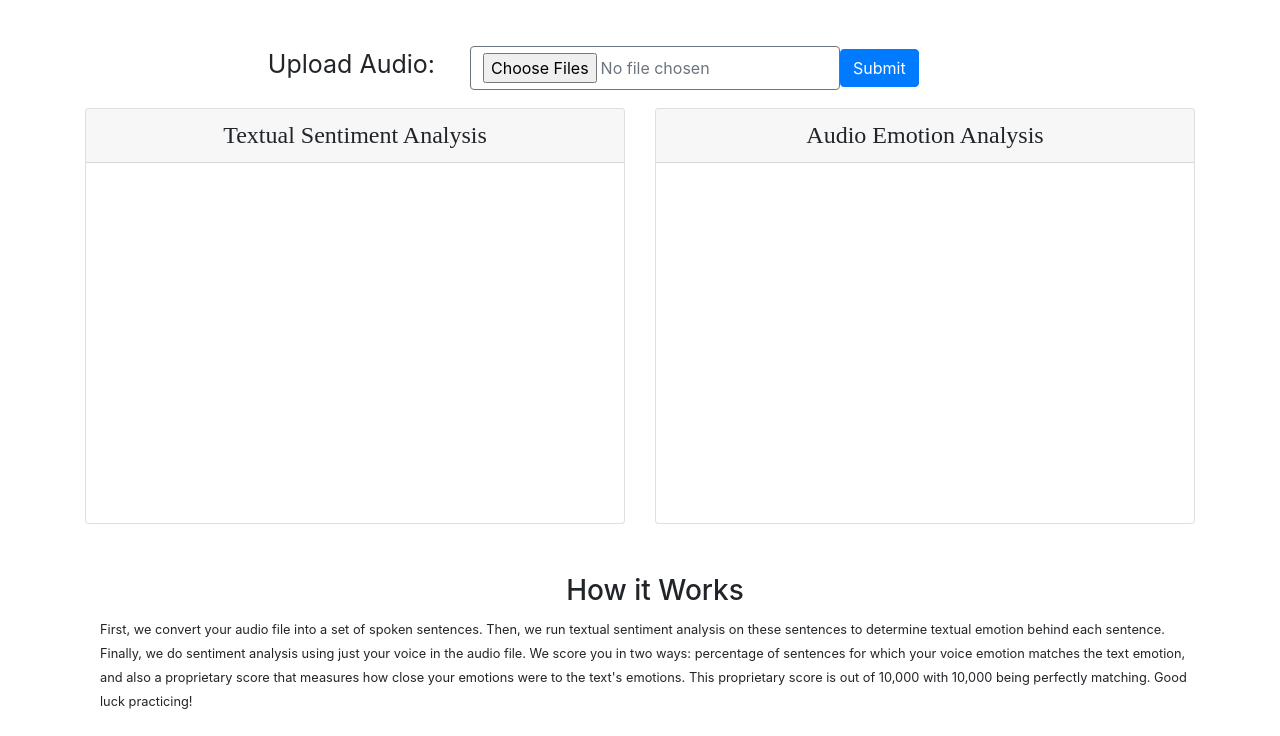
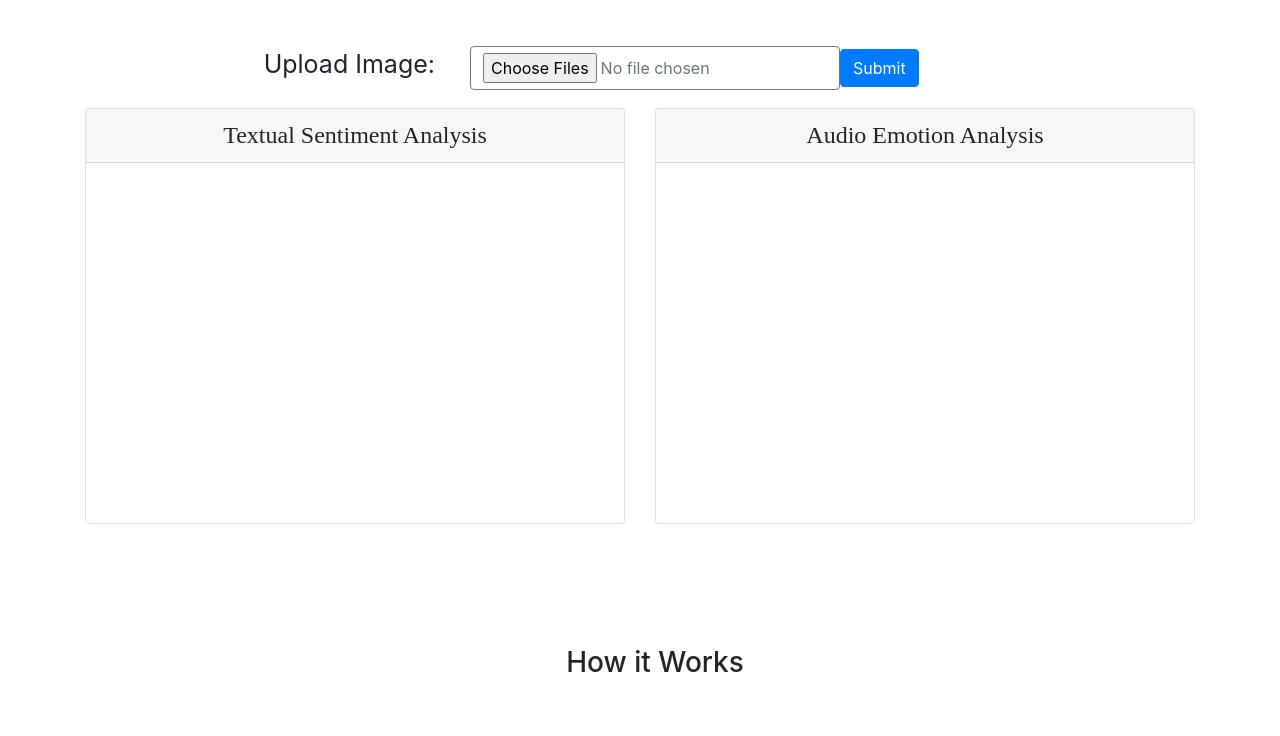
Before and after one commit to theharshgupta/mustard-project, a Flask app: page / in a window 1280 px wide. Shown: the part 64-800 px from the top of the page. Run offline with Flask 2, Linux system fonts and the light colour scheme; some libraries are stand-ins or nearby versions.

```diff
--- a/templates/index.html
+++ b/templates/index.html
@@ -3,7 +3,7 @@
 
 <head>
     <meta charset="UTF-8">
-    <title>Hearo - Audio Analysis</title>
+    <title><Mustard Seed Quality Tool></title>
     <meta name="viewport" content="width = device-width, initial-scale=1">
     <link rel="shortcut icon" href="{{ url_for('static', filename='favicon.ico') }}">
     <link rel="stylesheet" href="https://stackpath.bootstrapcdn.com/bootstrap/4.1.3/css/bootstrap.min.css"
@@ -48,7 +48,7 @@
                     <div class="row">
                         <div class="col-md-3 offset-md-1" style="padding-left: 10px; padding-right: -5px">
                             <label for="fileUpload" style="text-align: right; font-size: 25px; width: 100%;">Upload
-                                Audio:</label>
+                                Image:</label>
                         </div>
                         <div class="col-md-4" style="padding-left: 20px">
                             <input type="file" name="file" id="fileUpload" multiple class="btn btn-outline-secondary">
@@ -91,12 +91,7 @@
             <div class="row">
                 <div class="col-md-12">
                     <h3 style="text-align: center;">How it Works</h3>
-                    <small>First, we convert your audio file into a set of spoken sentences. Then, we run textual
-                        sentiment analysis on these sentences to determine textual emotion behind each sentence.
-                        Finally, we do sentiment analysis using just your voice in the audio file. We score you in two
-                        ways: percentage of sentences for which your voice emotion matches the text emotion, and also a
-                        proprietary score that measures how close your emotions were to the text's emotions. This
-                        proprietary score is out of 10,000 with 10,000 being perfectly matching. Good luck practicing!
+                    <small>
                     </small>
                     <br></br>
                 </div>
```
